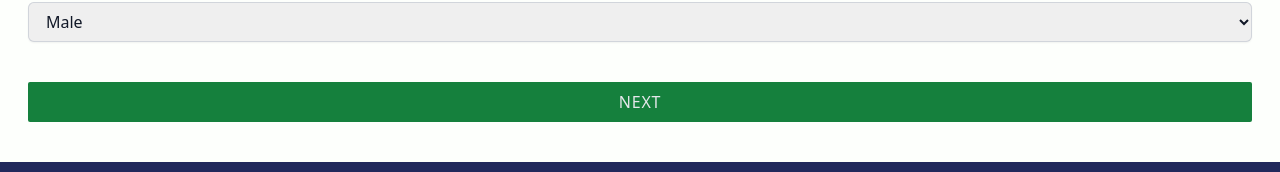
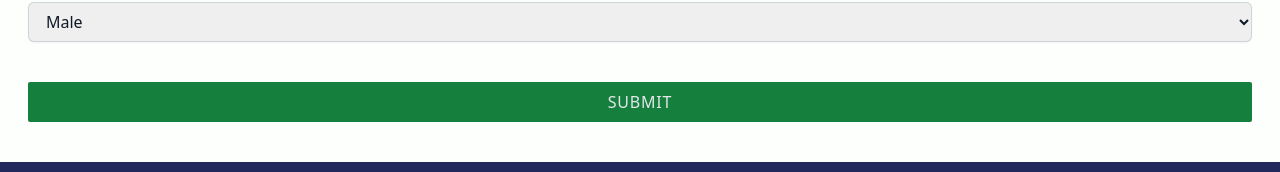
Before and after one commit to estebancb03/LosOsitos_ci0128_23a, a React (Vite) app in the folder src/Frontend/: page / in a window 1280 px wide. Shown: the part 378-550 px from the top of the page. Built offline with nearby package versions, Linux system fonts and the light colour scheme.

Commit message:
cambio en pase de valores

```diff
--- a/src/Frontend/src/components/Reservation/ReservationStep0.jsx
+++ b/src/Frontend/src/components/Reservation/ReservationStep0.jsx
@@ -1,6 +1,10 @@
 import { useState } from "react"
 import Button from "../Buttons/Button";
 import DropDownSelect from "../Buttons/DropDownSelect"
+
+function Validation() {
+
+}
 
 
 function ReservationStep0() {
@@ -77,14 +81,15 @@ function ReservationStep0() {
           <DropDownSelect
             text="Gender"
             disabled={false}
+            type="gender"
             options={["Male","Female","Non-Binary","Other"]}
             typeChange={gender}
-            onChangeFunction={(e)=>{setGender(e.target.value)}}
+            //onChangeFunction={setGender}
 
           />
         </div>
         <div className="my-10">
-          <Button text="Next" type="add" onclickFunction={() => {}}/>
+          <Button text="Submit" type="add" onclickFunction={() => {}}/>
         </div>
     </form>
   );
```
